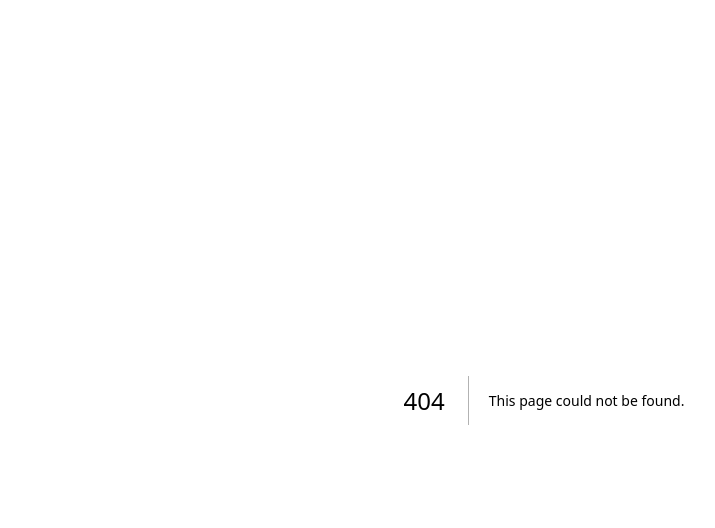
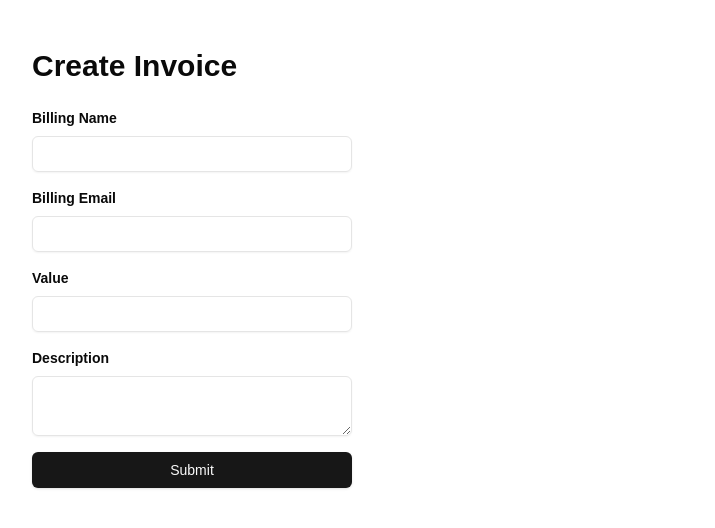
Before and after one commit to itauge/invoice-sys, a Next.js app: page /invoices/new in a window 1280 px wide. Before the commit this address had no page. Shown: the top 528 px of the page, without its empty margins (96-811 px from the left). Built offline with nearby package versions, Linux system fonts and the light colour scheme.

Commit message:
invoice add page

```diff
--- a/app/dashboard/page.tsx
+++ b/app/dashboard/page.tsx
@@ -11,7 +11,7 @@ export default function Dashboard() {
       <h1 className="text-3xl font-semibold">Invoices</h1>
       <p>
         <Button variant="outline">
-            <Link href="/api/invoices/create" className="flex items-center gap-2">
+            <Link href="/invoices/new" className="flex items-center gap-2">
                 <PlusIcon className="h-4 w-4" />
                 Create Invoice
             </Link>
--- /dev/null
+++ b/app/invoices/new/page.tsx
@@ -0,0 +1,38 @@
+import { Button } from "@/components/ui/button";
+import { Input } from "@/components/ui/input";
+import { Label } from "@/components/ui/label";
+import { Textarea } from "@/components/ui/textarea";
+
+export default function NewInvoice() {
+  return (
+    <main className="flex flex-col justify-center text-center gap-6 max-w-5xl mx-auto my-12">
+    <div className="flex justify-between">
+      <h1 className="text-3xl font-semibold">Create Invoice</h1>
+    </div>
+
+    <form className="grid gap-4 max-w-xs">
+        <div>
+            <Label htmlFor="name" className="block mb-2 font-semibold text-sm text-left">Billing Name</Label>
+            <Input id="name" name="name" type="text" />
+        </div>
+        <div>
+            <Label htmlFor="email" className="block mb-2 font-semibold text-sm text-left">Billing Email</Label>
+            <Input id="email" name="email" type="email" />
+        </div>
+        <div>
+            <Label htmlFor="value" className="block mb-2 font-semibold text-sm text-left">Value</Label>
+            <Input id="value" name="value" type="text" />
+        </div>
+        <div>
+            <Label htmlFor="description" className="block mb-2 font-semibold text-sm text-left">Description</Label>
+            <Textarea id="description" name="description" />
+        </div>
+        <div>
+            <Button type="submit" className="w-full">Submit</Button>
+        </div>
+    </form>
+
+
+    </main>
+  );
+}
--- /dev/null
+++ b/components/ui/input.tsx
@@ -0,0 +1,22 @@
+import * as React from "react"
+
+import { cn } from "@/lib/utils"
+
+const Input = React.forwardRef<HTMLInputElement, React.ComponentProps<"input">>(
+  ({ className, type, ...props }, ref) => {
+    return (
+      <input
+        type={type}
+        className={cn(
+          "flex h-9 w-full rounded-md border border-input bg-transparent px-3 py-1 text-base shadow-sm transition-colors file:border-0 file:bg-transparent file:text-sm file:font-medium file:text-foreground placeholder:text-muted-foreground focus-visible:outline-none focus-visible:ring-1 focus-visible:ring-ring disabled:cursor-not-allowed disabled:opacity-50 md:text-sm",
+          className
+        )}
+        ref={ref}
+        {...props}
+      />
+    )
+  }
+)
+Input.displayName = "Input"
+
+export { Input }
--- /dev/null
+++ b/components/ui/label.tsx
@@ -0,0 +1,26 @@
+"use client"
+
+import * as React from "react"
+import * as LabelPrimitive from "@radix-ui/react-label"
+import { cva, type VariantProps } from "class-variance-authority"
+
+import { cn } from "@/lib/utils"
+
+const labelVariants = cva(
+  "text-sm font-medium leading-none peer-disabled:cursor-not-allowed peer-disabled:opacity-70"
+)
+
+const Label = React.forwardRef<
+  React.ElementRef<typeof LabelPrimitive.Root>,
+  React.ComponentPropsWithoutRef<typeof LabelPrimitive.Root> &
+    VariantProps<typeof labelVariants>
+>(({ className, ...props }, ref) => (
+  <LabelPrimitive.Root
+    ref={ref}
+    className={cn(labelVariants(), className)}
+    {...props}
+  />
+))
+Label.displayName = LabelPrimitive.Root.displayName
+
+export { Label }
--- /dev/null
+++ b/components/ui/textarea.tsx
@@ -0,0 +1,22 @@
+import * as React from "react"
+
+import { cn } from "@/lib/utils"
+
+const Textarea = React.forwardRef<
+  HTMLTextAreaElement,
+  React.ComponentProps<"textarea">
+>(({ className, ...props }, ref) => {
+  return (
+    <textarea
+      className={cn(
+        "flex min-h-[60px] w-full rounded-md border border-input bg-transparent px-3 py-2 text-base shadow-sm placeholder:text-muted-foreground focus-visible:outline-none focus-visible:ring-1 focus-visible:ring-ring disabled:cursor-not-allowed disabled:opacity-50 md:text-sm",
+        className
+      )}
+      ref={ref}
+      {...props}
+    />
+  )
+})
+Textarea.displayName = "Textarea"
+
+export { Textarea }
--- a/package.json
+++ b/package.json
@@ -9,6 +9,7 @@
     "lint": "next lint"
   },
   "dependencies": {
+    "@radix-ui/react-label": "^2.1.1",
     "@radix-ui/react-slot": "^1.1.1",
     "class-variance-authority": "^0.7.1",
     "clsx": "^2.1.1",
```
Also changed, not shown: 1 other file (tests, documents, lock files or other folders).
